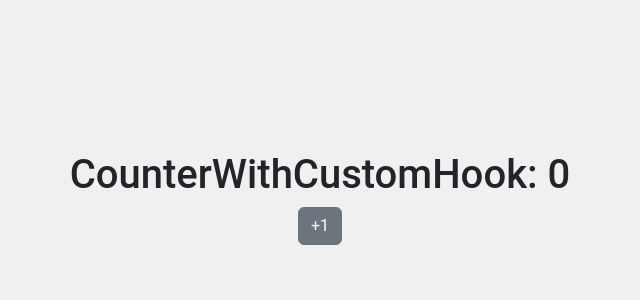
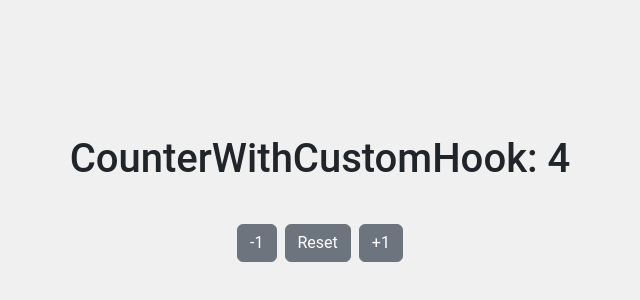
Before and after one commit to htmtmx/hooks-app, a React (Vite) app: page / in a window 1280 px wide. Shown: the part 202-502 px from the top of the page, without its empty margins (320-960 px from the left). Built offline with nearby package versions, Linux system fonts and the light colour scheme.

Commit message:
♻️ Refactor CounterWithCustomHook to use custom useCounter hook for state management

```diff
--- a/src/01_useState/CounterWithCustomHook.jsx
+++ b/src/01_useState/CounterWithCustomHook.jsx
@@ -1,11 +1,17 @@
-import { useState } from "react";
+import { useCounter } from "../hooks/useCounter"
 
 export const CounterWithCustomHook = () => {
-    const [counter, setCounter] = useState(0);
+    const { counter, resetCounter, increment, decrement } = useCounter(4,4);
+
     return (
         <section className="container d-flex justify-content-center align-items-center vh-100 flex-column">
             <h1>CounterWithCustomHook: {counter}</h1>
-            <button className="btn btn-secondary" onClick={()=> setCounter(counter+1)}>+1</button>
+            <hr />
+            <div className="d-flex gap-2">
+                <button className="btn btn-secondary" onClick={decrement}>-1</button>
+                <button className="btn btn-secondary" onClick={resetCounter}>Reset</button>
+                <button className="btn btn-secondary" onClick={increment}>+1</button>
+            </div>
         </section>
     )
 }
--- /dev/null
+++ b/src/hooks/useCounter.js
@@ -0,0 +1,21 @@
+import { useState } from "react";
+
+export const useCounter = (initialValue = 10, step = 1) => {
+    const [counter, setCounter] = useState(initialValue);
+
+    const decrement = () => {
+        if (counter === 0) return
+        setCounter(counter - step);
+    }
+
+    const increment = () => setCounter(counter + step);
+
+    const resetCounter = () => setCounter(initialValue);
+
+    return {
+        counter,
+        decrement,
+        increment,
+        resetCounter,
+    };
+}
```
